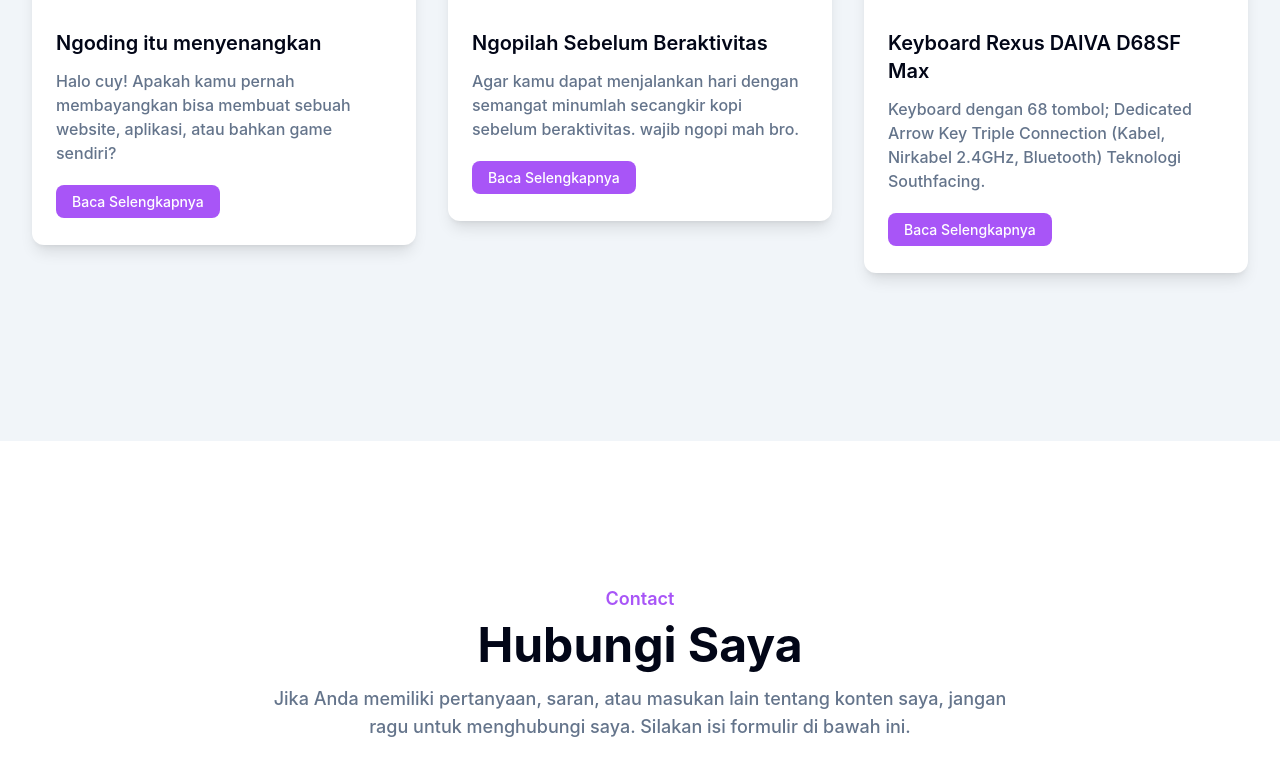
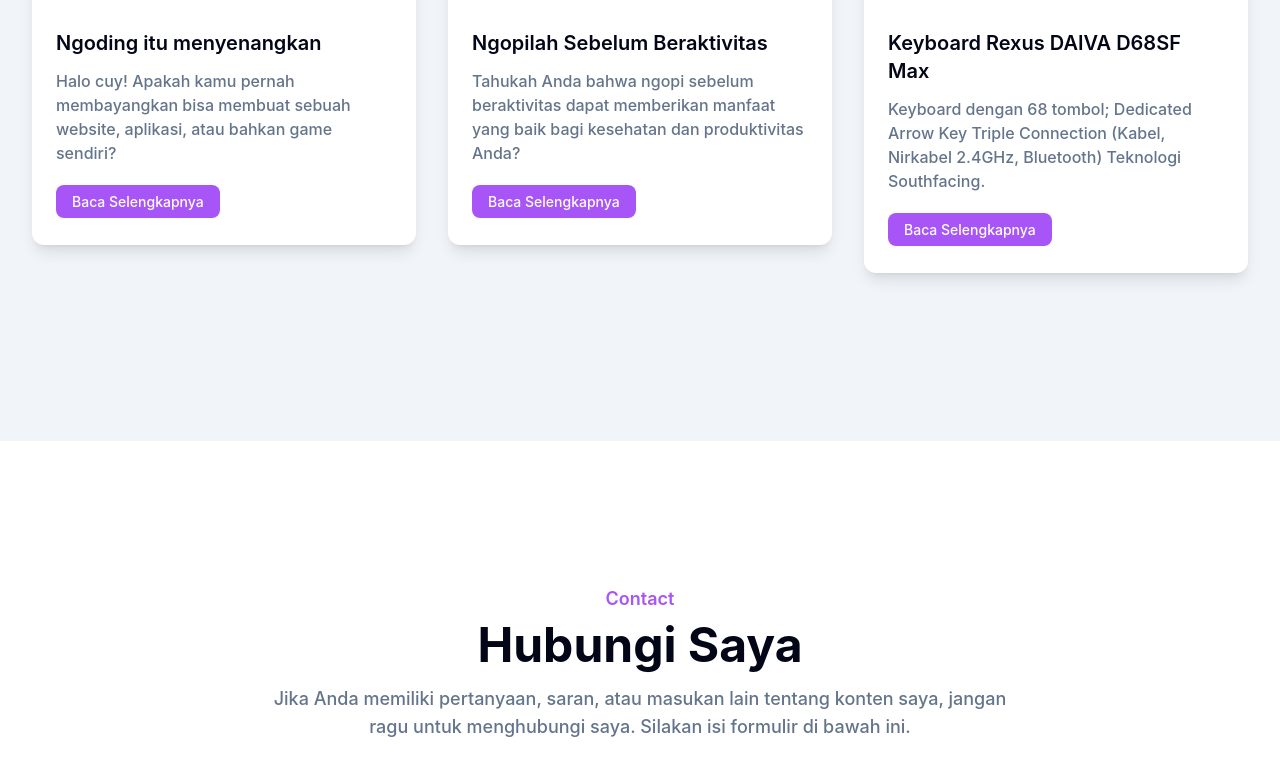
Before and after one commit to AkbarGyaranto/portofoliotailwind, a website: page index.html in a window 1280 px wide. Shown: the part 4129-4904 px from the top of the page. Drawn offline with Linux system fonts and the light colour scheme.

Commit message:
first commit

```diff
--- a/index.html
+++ b/index.html
@@ -8,7 +8,7 @@
     <title>Akbar Gyaranto Saputra</title>
     <link rel="shortcut icon" href="dist/img/pplogo.jpg" type="image/x-icon">
     <link href="dist/output.css" rel="stylesheet" />
-    <link rel="icon" href="dist/img/logo-removebg-preview.png" type="image/x-icon">
+    <link rel="icon" href="dist/img/pplogo.jpg" type="image/x-icon">
     <script>
         if (localStorage.theme === 'dark' || (!('theme' in localStorage) && window.matchMedia('(prefers-color-scheme: dark)').matches)) {
             document.documentElement.classList.add('dark')
@@ -356,8 +356,9 @@
                                     Sebelum Beraktivitas</a>
 
                             </h3>
-                            <p class="font-medium text-base text-secondary mb-6">Agar kamu dapat menjalankan hari dengan
-                                semangat minumlah secangkir kopi sebelum beraktivitas. wajib ngopi mah bro.</p>
+                            <p class="font-medium text-base text-secondary mb-6"> Tahukah Anda bahwa ngopi sebelum
+                                beraktivitas dapat memberikan manfaat yang baik bagi kesehatan dan produktivitas Anda?
+                            </p>
                             <a href="https://akbargyaranto.github.io/NgopilahSebelumBeraktivitas/"
                                 class="font-medium text-sm text-white bg-primary py-2 px-4 rounded-lg hover:opacity-80">Baca
                                 Selengkapnya</a>
```
